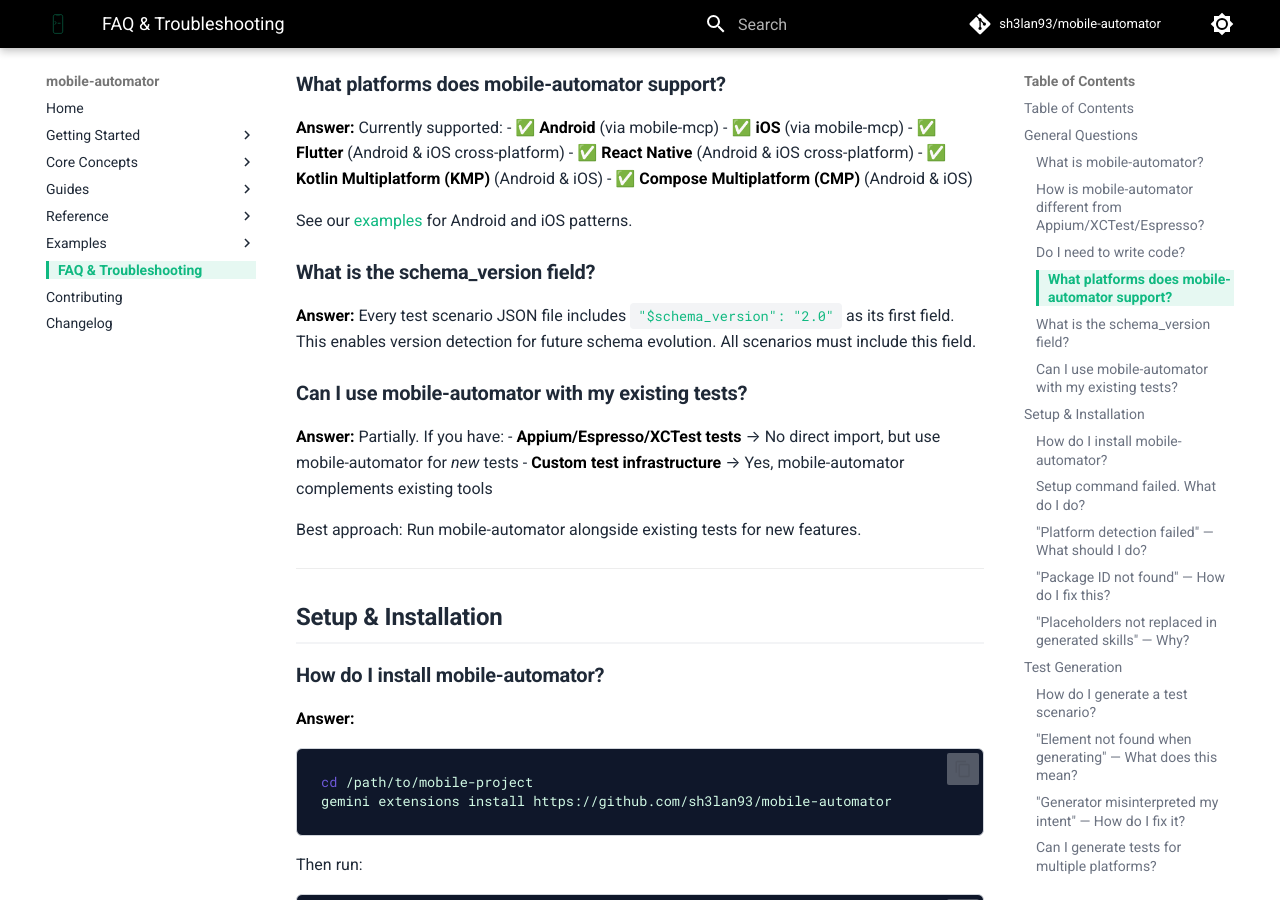
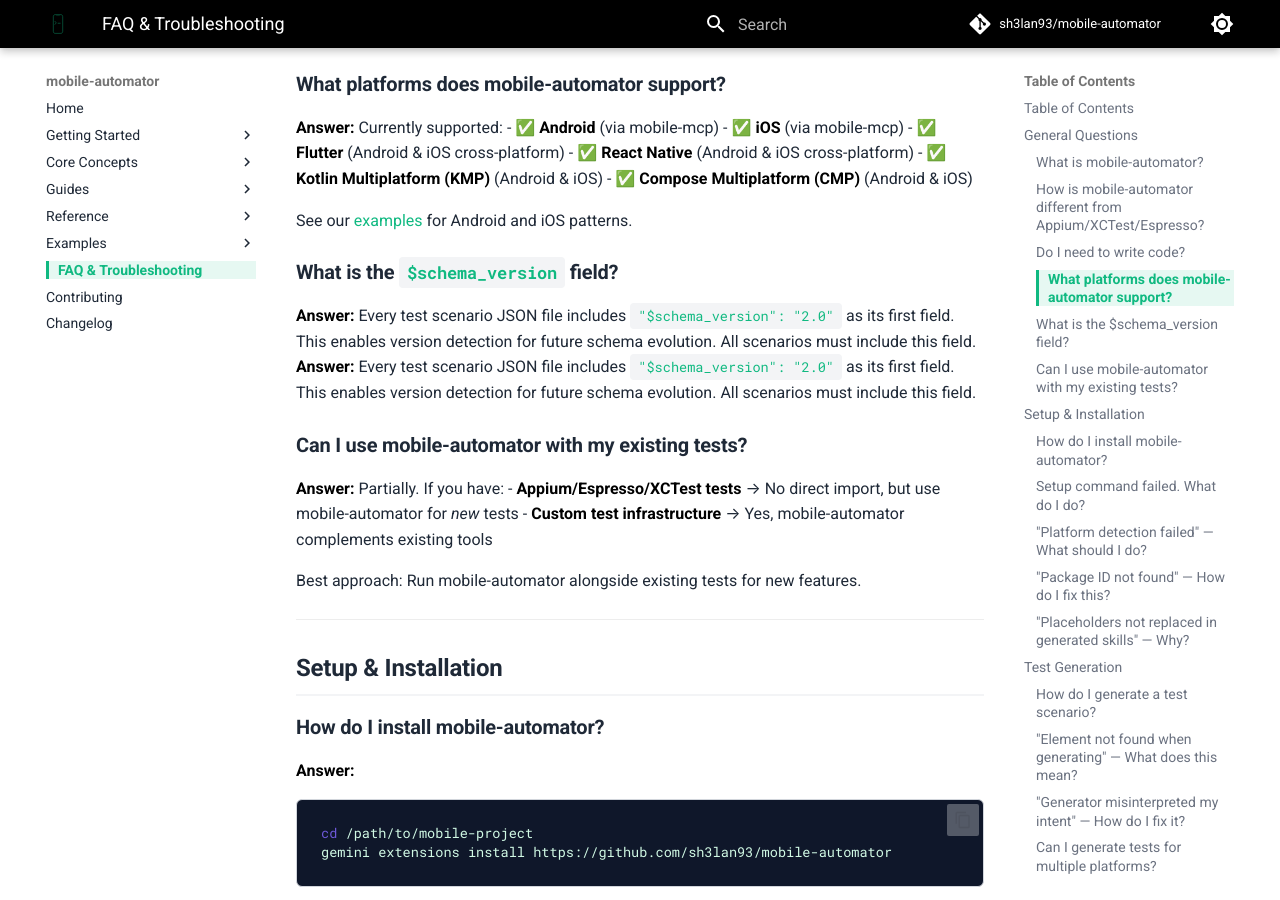
Before and after one commit to sh3lan93/mobile-automator, an MkDocs documentation site: the page built from docs/faq.md, in a window 1280 px wide and 900 px high, scrolled down 1778 px. Built offline with MkDocs 1.6.1 and Material for MkDocs 9.7.7, drawn with Linux system fonts in a browser that asks for light colours; comment, search, counter and statistics services are not loaded; some of the changed text lies outside the part shown.

````diff
--- a/docs/faq.md
+++ b/docs/faq.md
@@ -66,8 +66,9 @@ Executed Automatically: Tap fields, type text, verify dashboard
 
 See our [examples](examples/index.md) for Android and iOS patterns.
 
-### What is the schema_version field?
+### What is the `$schema_version` field?
 
+**Answer:** Every test scenario JSON file includes `"$schema_version": "2.0"` as its first field. This enables version detection for future schema evolution. All scenarios must include this field.
 **Answer:** Every test scenario JSON file includes `"$schema_version": "2.0"` as its first field. This enables version detection for future schema evolution. All scenarios must include this field.
 
 ### Can I use mobile-automator with my existing tests?
@@ -210,6 +211,7 @@ Generated: `mobile-automator/scenarios/android_login_happy_path.json`
 1. **Review generated scenario** — Check `mobile-automator/scenarios/`
 2. **Edit JSON manually** — Fix element IDs, actions, assertions
 3. **Validate schema** — Ensure it matches [schema reference](reference/schema.md)
+3. **Validate schema** — Ensure it matches [schema reference](reference/schema.md)
 4. **Re-execute** — Run `/mobile-automator:execute` with corrected scenario
 
 **Common edits:**
@@ -229,6 +231,7 @@ For cross-platform apps, generate scenario on each platform to capture platform-
 
 ### How do I parameterize tests (different data)?
 
+**Answer:** Use the `variables` section in scenarios:
 **Answer:** Use the `variables` section in scenarios:
 
 ```json
````
